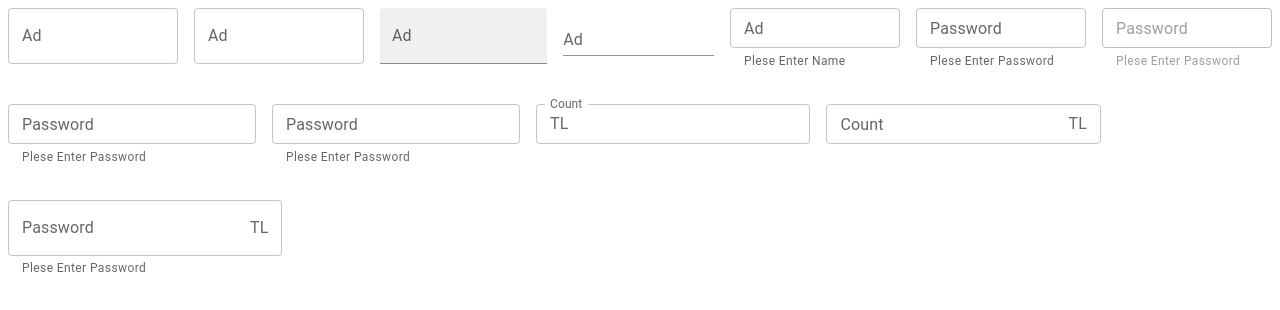
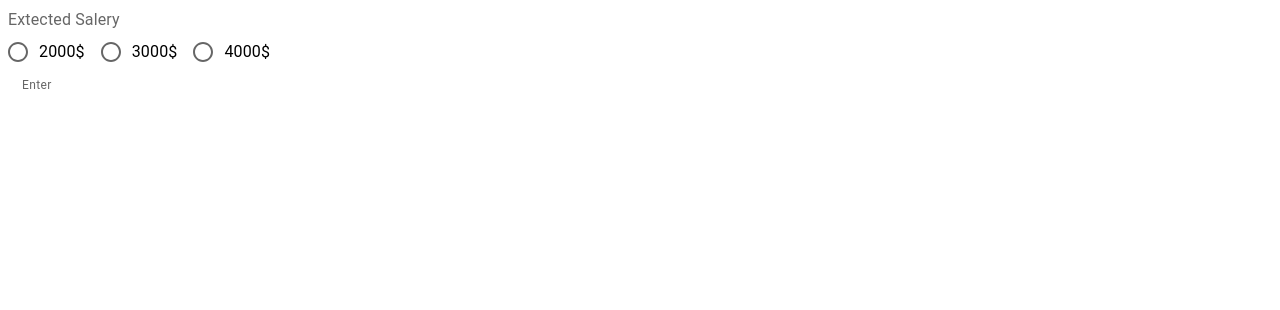
Before and after one commit to oguzhnkorkmz/material, a React (Vite) app: page / in a window 1280 px wide. Shown: the top 310 px of the page. Built offline with nearby package versions, Linux system fonts and the light colour scheme.

Commit message:
radioGroup

```diff
--- a/src/App.tsx
+++ b/src/App.tsx
@@ -1,4 +1,5 @@
 import './App.css'
+import { LessonRadioGroup } from './components/LessonRadioGroup'
 // import { LessonButton } from './components/LessonButton'
 // import { LessonButtonGroup } from './components/LessonButtonGroup'
 // import { LessonTypography } from './components/LessonTypography'
@@ -11,7 +12,8 @@ function App() {
       {/* <LessonTypography /> */}
       {/* <LessonButton /> */}
       {/* <LessonButtonGroup /> */}
-      <LessonTextField />
+      {/* <LessonTextField /> */}
+      <LessonRadioGroup />
     </div>
   )
 }
--- /dev/null
+++ b/src/components/LessonRadioGroup.tsx
@@ -0,0 +1,45 @@
+import React, { useState } from 'react'
+import {
+    FormControl,
+    FormLabel,
+    FormControlLabel,
+    Radio,
+    RadioGroup,
+    FormHelperText
+} from '@mui/material'
+
+
+
+export const LessonRadioGroup = () => {
+
+    const [value, setValue] = useState('')
+
+    // const handleChange = (e: React.ChangeEvent<HTMLInputElement>) => {
+    //     setValue(e.target.value)
+    // }
+
+    console.log(value)
+    return (
+        <FormControl>
+            <FormLabel>Extected Salery</FormLabel>
+            <RadioGroup row name='extected-salary' value={value} onChange={(e) => { setValue(e.target.value) }}>
+                <FormControlLabel
+                    label='2000$'
+                    value='2000'
+                    color='secondary'
+                    control={<Radio />} />
+                <FormControlLabel
+                    label='3000$'
+                    value='3000'
+                    color='secondary'
+                    control={<Radio />} />
+                <FormControlLabel
+                    label='4000$'
+                    value='4000'
+                    color='secondary'
+                    control={<Radio />} />
+            </RadioGroup>
+            <FormHelperText>Enter</FormHelperText>
+        </FormControl>
+    )
+}
--- a/src/main.tsx
+++ b/src/main.tsx
@@ -4,7 +4,7 @@ import App from './App.tsx'
 import './index.css'
 
 ReactDOM.createRoot(document.getElementById('root') as HTMLElement).render(
-  <React.StrictMode>
+  <>
     <App />
-  </React.StrictMode>,
+  </>,
 )
```
